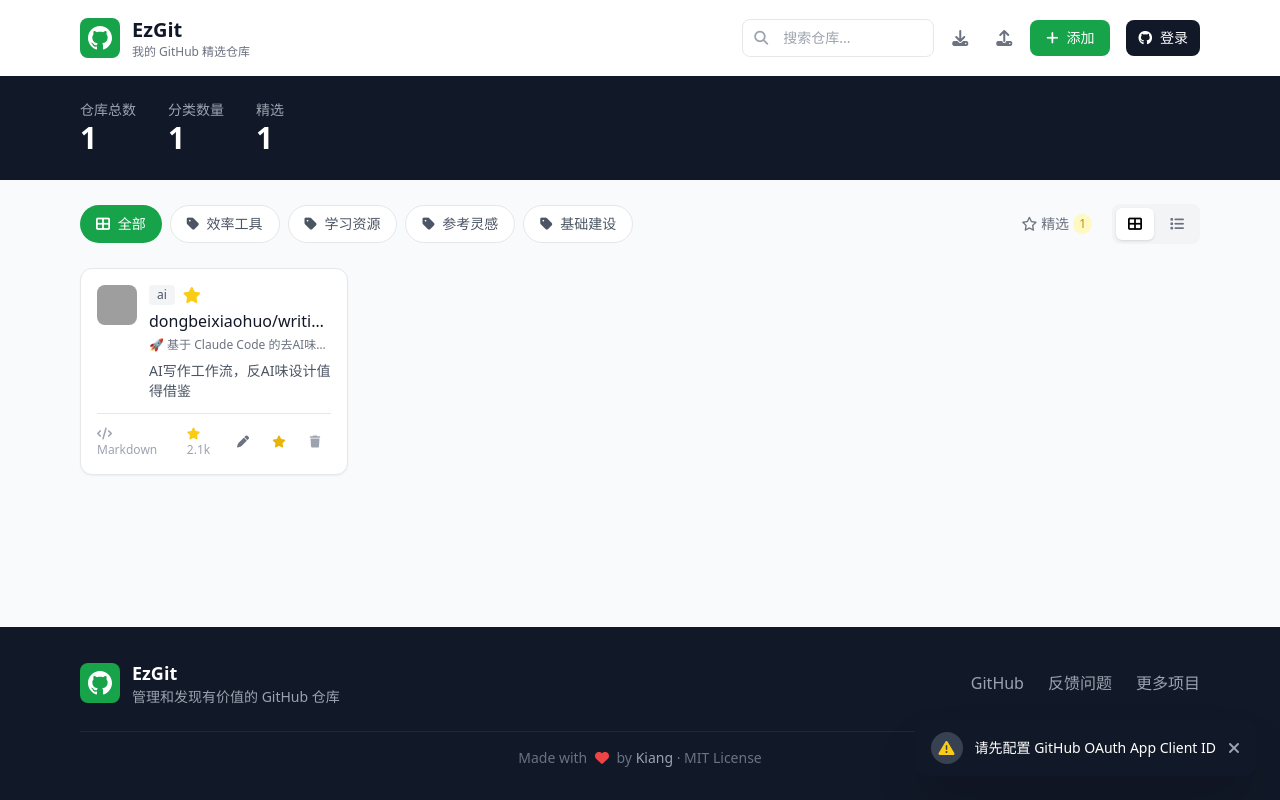
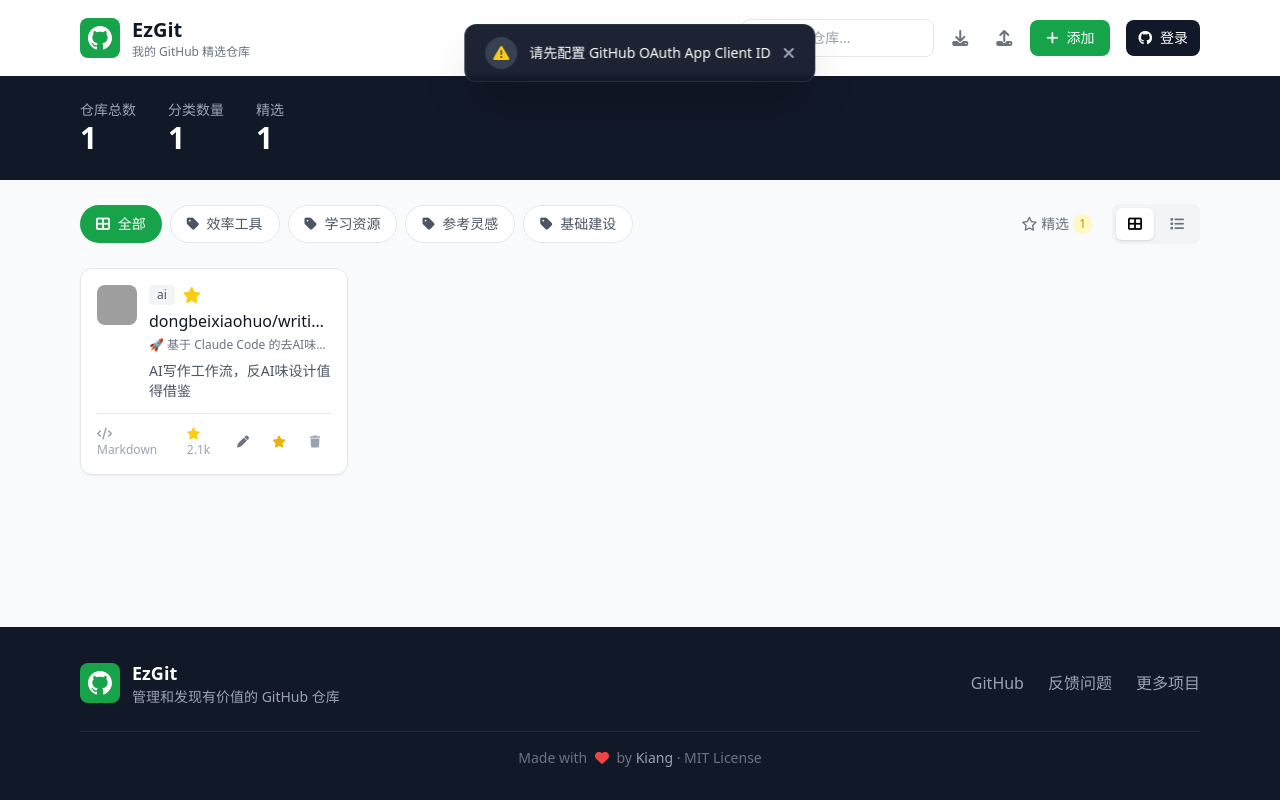
Before and after one commit to keepwonder/ezgit, a website: page index.html in a window 1280 px wide. Both pictures are taken after a click on the button "登录". Drawn offline with nearby package versions, Linux system fonts and the light colour scheme; grey boxes are pictures that could not be loaded.

Commit message:
style: 将 Toast 位置从右下角改为顶部居中

```diff
--- a/index.html
+++ b/index.html
@@ -316,8 +316,8 @@
     </div>
 
     <!-- Toast -->
-    <div id="toast" class="hidden fixed bottom-6 right-6 z-50 transition-all duration-300 transform translate-y-2 opacity-0">
-        <div class="bg-gray-900 text-white px-4 py-3 rounded-xl shadow-2xl flex items-center gap-3 min-w-[280px]">
+    <div id="toast" class="hidden fixed top-6 left-1/2 -translate-x-1/2 z-50 transition-all duration-300 transform -translate-y-2 opacity-0">
+        <div class="bg-gray-900/95 backdrop-blur-sm text-white px-5 py-3 rounded-xl shadow-2xl flex items-center gap-3 min-w-[320px] border border-gray-700/50">
             <div id="toast-icon" class="w-8 h-8 rounded-full bg-gray-700 flex items-center justify-center flex-shrink-0">
                 <i class="fas fa-info text-sm"></i>
             </div>
@@ -1126,8 +1126,10 @@
 
             // 显示动画
             toast.classList.remove('hidden');
-            toast.classList.remove('translate-y-2', 'opacity-0');
-            toast.classList.add('translate-y-0', 'opacity-100');
+            requestAnimationFrame(() => {
+                toast.classList.remove('-translate-y-2', 'opacity-0');
+                toast.classList.add('translate-y-0', 'opacity-100');
+            });
 
             // 自动隐藏
             setTimeout(() => {
@@ -1138,7 +1140,7 @@
         // 隐藏提示
         function hideToast() {
             const toast = document.getElementById('toast');
-            toast.classList.add('translate-y-2', 'opacity-0');
+            toast.classList.add('-translate-y-2', 'opacity-0');
             toast.classList.remove('translate-y-0', 'opacity-100');
 
             setTimeout(() => {
```
